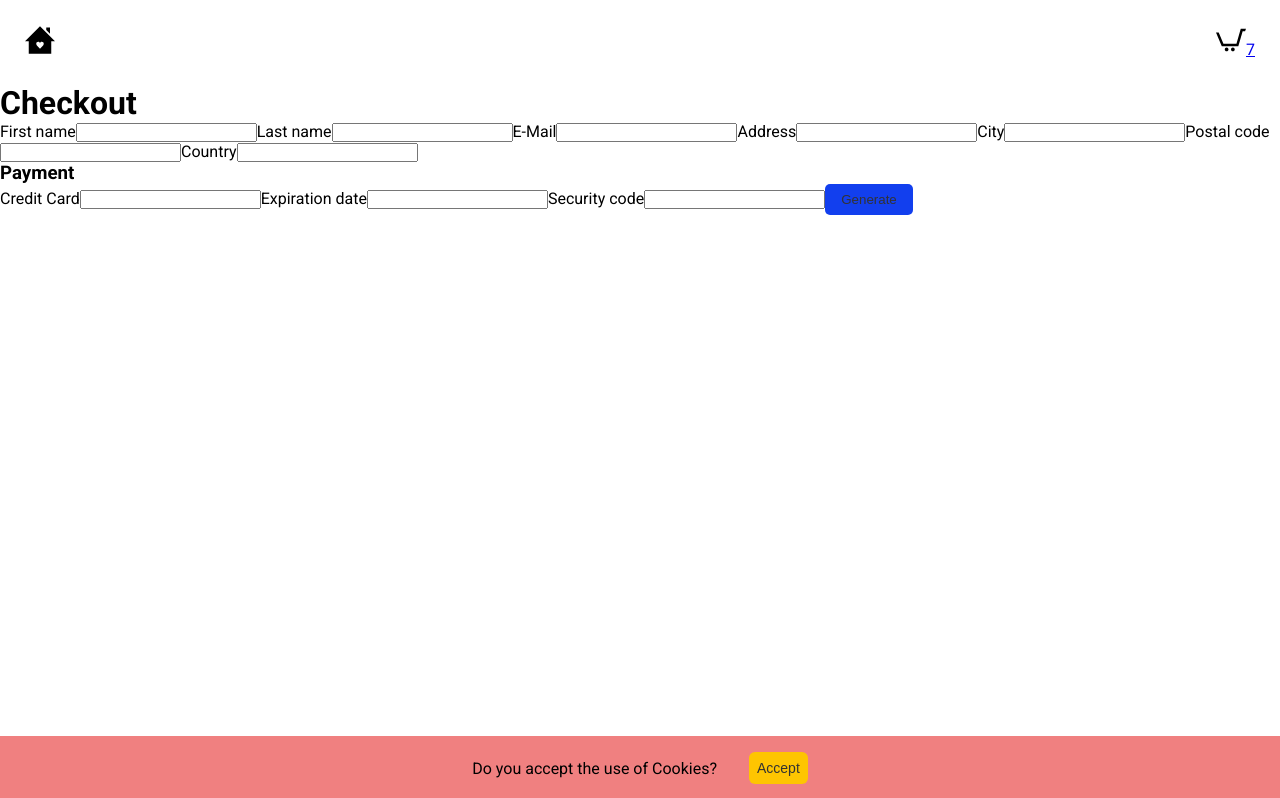
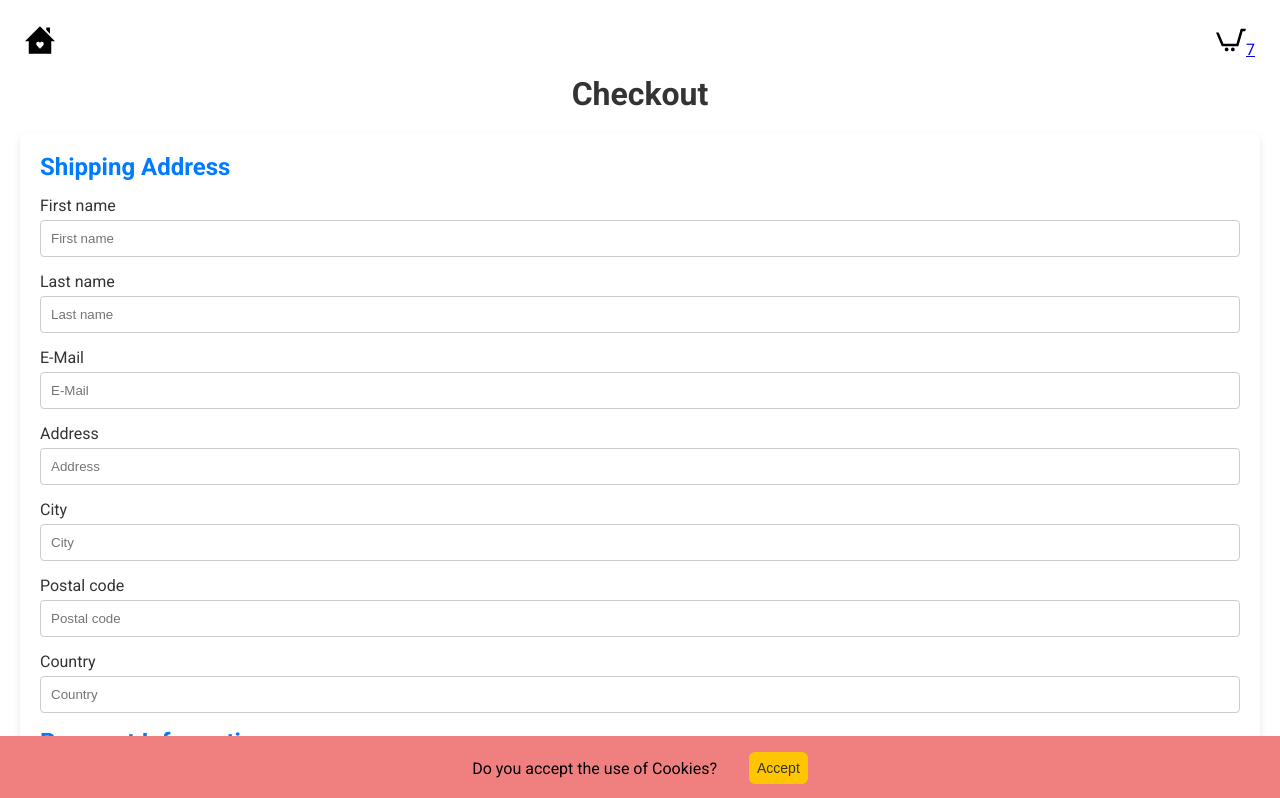
Before and after one commit to chenfran/nextjs-ecommerce-store, a Next.js app: page /checkout in a window 1280 px wide. Shown: the top 798 px of the page. Built offline with nearby package versions, Linux system fonts and the light colour scheme.

Commit message:
Add styling to the checkout page

```diff
--- /dev/null
+++ b/app/checkout/ConfirmButton.js
@@ -0,0 +1,3 @@
+export default function ConfirmButton() {
+  return <button>Confirm order</button>;
+}
--- a/app/checkout/page.js
+++ b/app/checkout/page.js
@@ -1,60 +1,98 @@
-import ConfirmOrderButton from '../ConfirmOrderButton';
+import ConfirmButton from './ConfirmButton';
+import styles from './page.module.scss';
 
 export const metadata = {
   title: 'Checkout',
 };
+
 export default function Checkout() {
   return (
-    <div>
+    <div className={styles.checkoutBody}>
+      <div className={styles.checkoutPage}>
         <h1>Checkout</h1>
-      <form>
+        <div className={styles.checkoutContainer}>
+          <form className={styles.checkoutForm}>
+            <h2>Shipping Address</h2>
             <label htmlFor="First name">First name</label>
             <input
+              placeholder="First name"
               name="First name"
               id="First name"
               data-test-id="checkout-first-name"
             />
             <label htmlFor="Last name">Last name</label>
             <input
+              placeholder="Last name"
               name="Last name"
               id="Last name"
               data-test-id="checkout-last-name"
             />
             <label htmlFor="Email">E-Mail</label>
-        <input name="Email" id="Email" data-test-id="checkout-email" />
+            <input
+              type="email"
+              pattern=".+@example\.com"
+              placeholder="E-Mail"
+              name="Email"
+              id="Email"
+              data-test-id="checkout-email"
+              required
+            />
             <label htmlFor="Address">Address</label>
-        <input name="Address" id="Address" data-test-id="checkout-address" />
+            <input
+              placeholder="Address"
+              name="Address"
+              id="Address"
+              data-test-id="checkout-address"
+            />
             <label htmlFor="City">City</label>
-        <input name="City" id="City" data-test-id="checkout-city" />
+            <input
+              placeholder="City"
+              name="City"
+              id="City"
+              data-test-id="checkout-city"
+            />
             <label htmlFor="Postal code">Postal code</label>
             <input
+              placeholder="Postal code"
               name="Postal code"
               id="Postal code"
               data-test-id="checkout-city"
             />
             <label htmlFor="Country">Country</label>
-        <input name="Country" id="Country" data-test-id="checkout-country" />
-        <h3>Payment</h3>
+            <input
+              placeholder="Country"
+              name="Country"
+              id="Country"
+              data-test-id="checkout-country"
+            />
+
+            <h2>Payment Information</h2>
             <label htmlFor="Credit card">Credit Card</label>
             <input
+              placeholder="Credit Card"
               name="Credit card"
               id="Credit card"
               data-test-id="checkout-credit-card"
             />
             <label htmlFor="Expiration date">Expiration date</label>
             <input
+              type="date"
               name="Expiration date"
               id="Expiration date"
               data-test-id="checkout-expiration-date"
             />
             <label htmlFor="Security code">Security code</label>
             <input
+              placeholder="Security code"
               name="Security code"
               id="Security code"
               data-test-id="checkout-security-code"
             />
-        <ConfirmOrderButton />
+
+            <ConfirmButton />
           </form>
+        </div>
+      </div>
     </div>
   );
 }
--- /dev/null
+++ b/app/checkout/page.module.scss
@@ -0,0 +1,56 @@
+.checkoutBody {
+  // background-color: #f5f5dc;
+  padding: 20px;
+  display: flex;
+  justify-content: center;
+  align-items: center;
+  height: 120vh;
+  box-sizing: border-box;
+}
+
+.checkoutPage {
+  width: 100%;
+  // max-width: 1200px;
+
+  h1 {
+    text-align: center;
+    color: #333;
+    margin-top: 0;
+    margin-bottom: 20px;
+  }
+}
+
+.checkoutContainer {
+  display: flex;
+  justify-content: space-between;
+  align-items: flex-start;
+  gap: 20px;
+}
+
+.checkoutForm {
+  background-color: #fff;
+  border-radius: 8px;
+  box-shadow: 0 4px 8px rgba(0, 0, 0, 0.1);
+  padding: 20px;
+  width: 100%;
+
+  h2 {
+    color: #007bff;
+    margin-bottom: 15px;
+  }
+
+  label {
+    display: block;
+    margin-bottom: 5px;
+    color: #333;
+  }
+
+  input {
+    width: 100%;
+    padding: 10px;
+    margin-bottom: 15px;
+    border: 1px solid #ccc;
+    border-radius: 4px;
+    box-sizing: border-box;
+  }
+}
--- a/app/thank-you/page.js
+++ b/app/thank-you/page.js
@@ -2,7 +2,7 @@ import Link from 'next/link';
 import styles from './page.module.scss';
 
 export const metadata = {
-  title: 'Thank you for your order',
+  title: 'Thank you',
 };
 
 export default function ThankYou() {
```
Lines whose indentation alone changed are shown as unchanged.
